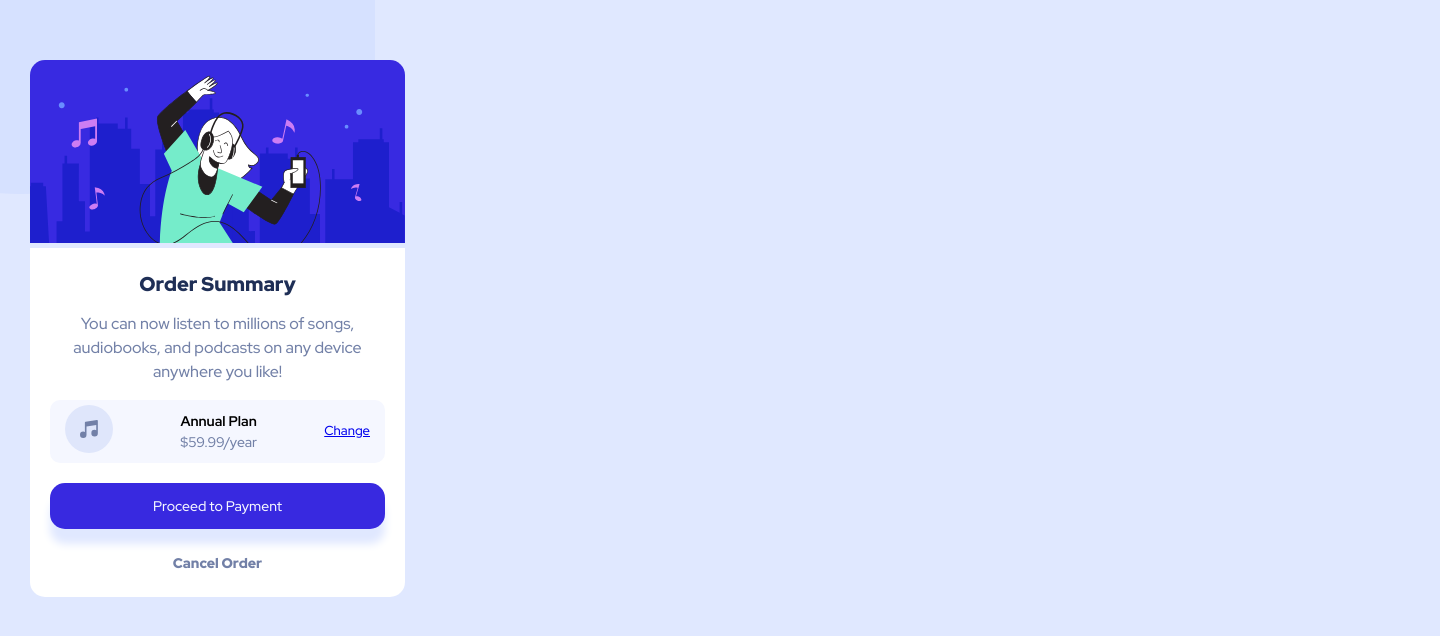
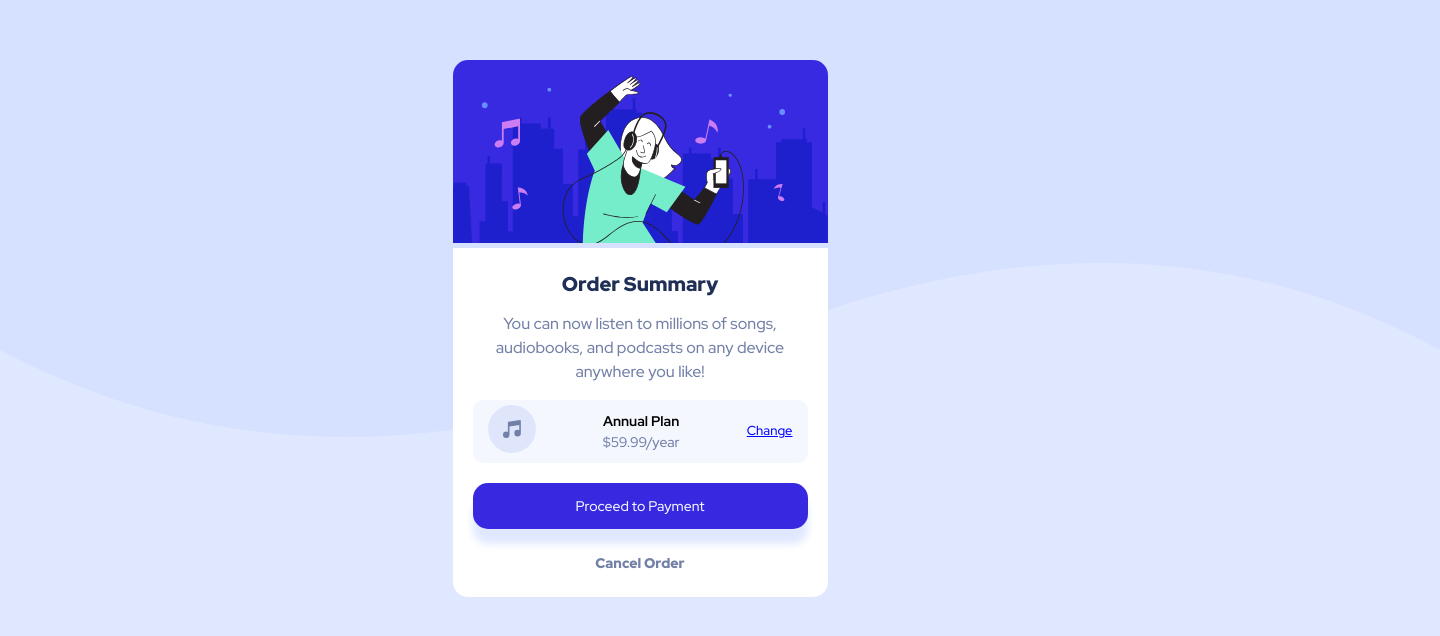
Before and after one commit to Dfcuevas/order_summary_component_fem, a plain HTML site: page index.html in a window 1280 px wide. Shown: the whole page, 1440 px wide, since content can reach past the window. Drawn offline with Linux system fonts and the light colour scheme.

Commit message:
Terminando con los estilos para desktop

```diff
--- a/css/estilos.css
+++ b/css/estilos.css
@@ -18,6 +18,7 @@ body {
     padding: 60px 30px;
     height: 100vh;
     max-width: 375px;
+    margin: auto;
 }
 
 body::before {
@@ -80,6 +81,11 @@ p.summary__paragraph {
 
 .summary__price a {
     font-size: 13px;
+    color: blue;
+}
+
+.summary__price a:hover {
+    text-decoration: none;
 }
 
 .summary__btn {
@@ -95,9 +101,27 @@ p.summary__paragraph {
     margin-bottom: 25px;
 }
 
+.summary__btn:hover {
+    background-color: hsl(245, 84%, 66%);;
+}
+
 a.summary__cancel-order {
     text-decoration: none;
     color: var(--desaturatedBlue);
     font-weight: 900;
     font-size: 14px;
 }
+
+a.summary__cancel-order:hover {
+    color:var(--darkBlue);
+}
+
+@media screen and (min-width: 375px) {
+    body::before {
+        content: url('../images/pattern-background-desktop.svg');
+        position: absolute;
+        top: 0;
+        left: 0;
+        z-index: -1;
+    }
+}
```
